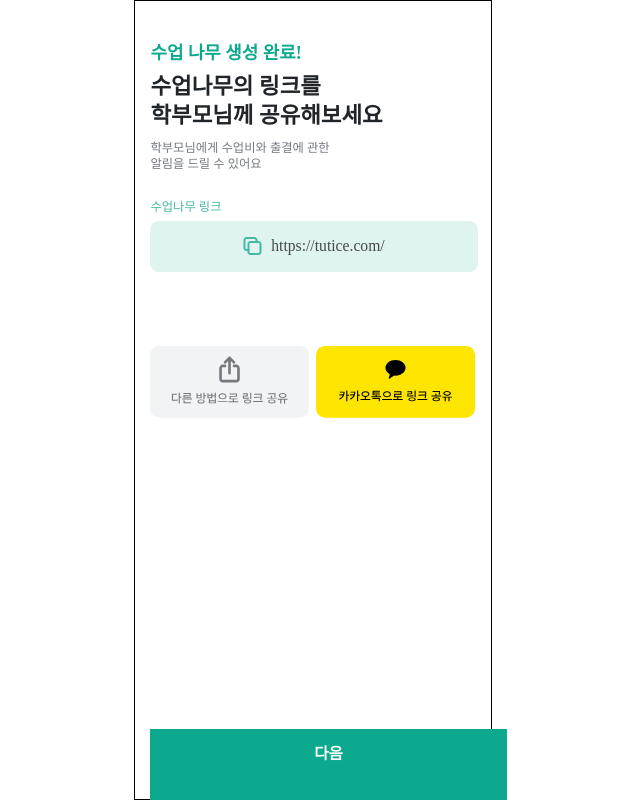
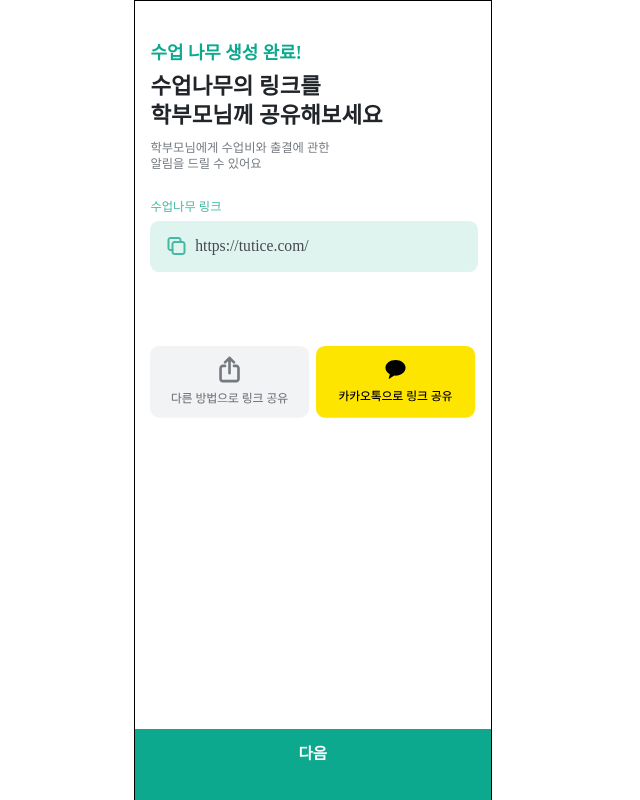
Before and after one commit to Gwasuwon-shot/Tutice_Client, a React (Vite) app: page /lesson-share in a window 1280 px wide. Shown: the whole page, without its empty margins (327-967 px from the left). Built offline with nearby package versions, Linux system fonts and the light colour scheme; no server answers; a web font is replaced by a local one; what recoil-persist would draw is missing.

Commit message:
[ feat ] 선불 모달 연결 성공

```diff
--- a/src/components/modal/PreypaymentModal.tsx
+++ b/src/components/modal/PreypaymentModal.tsx
@@ -12,7 +12,10 @@ export default function PreypaymentModal() {
   const [codeAndId, setCodeAndId] = useRecoilState(lessonCodeAndPaymentId);
   console.log(codeAndId);
   function handleMoveToRegisterPayment() {
-    navigate(`/register-payment/${codeAndId?.paymentRecordIdx}`);
+    setOpenModal(false);
+    navigate(`/register-payment/${codeAndId?.paymentRecordIdx}`, {
+      state: { paymentIdx: codeAndId?.paymentRecordIdx, count: 1 },
+    });
   }
 
   function handleCloseModal() {
--- a/src/pages/LessonShare.tsx
+++ b/src/pages/LessonShare.tsx
@@ -65,12 +65,18 @@ export default function LessonShare() {
         <ShareOthersLessonShareIcon onClick={handleShareOtherWays} />
         <KakaoShare url={URL} />
       </ButtonWrapper>
-      <BottomButton isActive={true} onClick={handleMoveToHome} disabled={false} type="button">
-        다음
-      </BottomButton>
+      <BottomButtonWrapper>
+        <BottomButton isActive={true} onClick={handleMoveToHome} disabled={false} type="button">
+          다음
+        </BottomButton>
+      </BottomButtonWrapper>
     </LessonShareWrapper>
   );
 }
+
+const BottomButtonWrapper = styled.section`
+  margin-left: -1.4rem;
+`;
 
 const LessonTreeSuccess = styled.p`
   margin-top: 3.7rem;
@@ -107,8 +113,8 @@ const LinkBox = styled.label`
   display: flex;
   width: 29.2rem;
   height: 4.6rem;
-  padding: 0.8rem;
-  justify-content: center;
+  padding: 0.8rem 1.5rem;
+  justify-content: flex-start;
   align-items: center;
   gap: 0.8rem;
 
```
